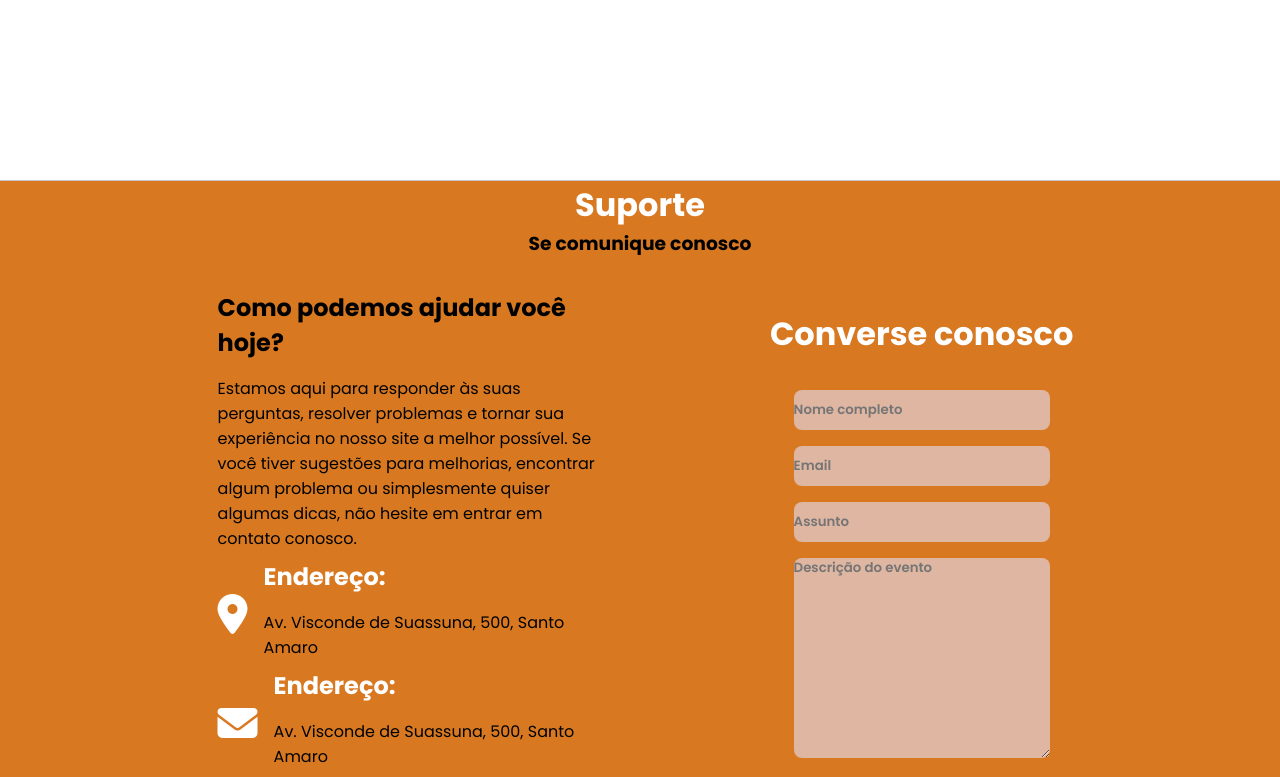
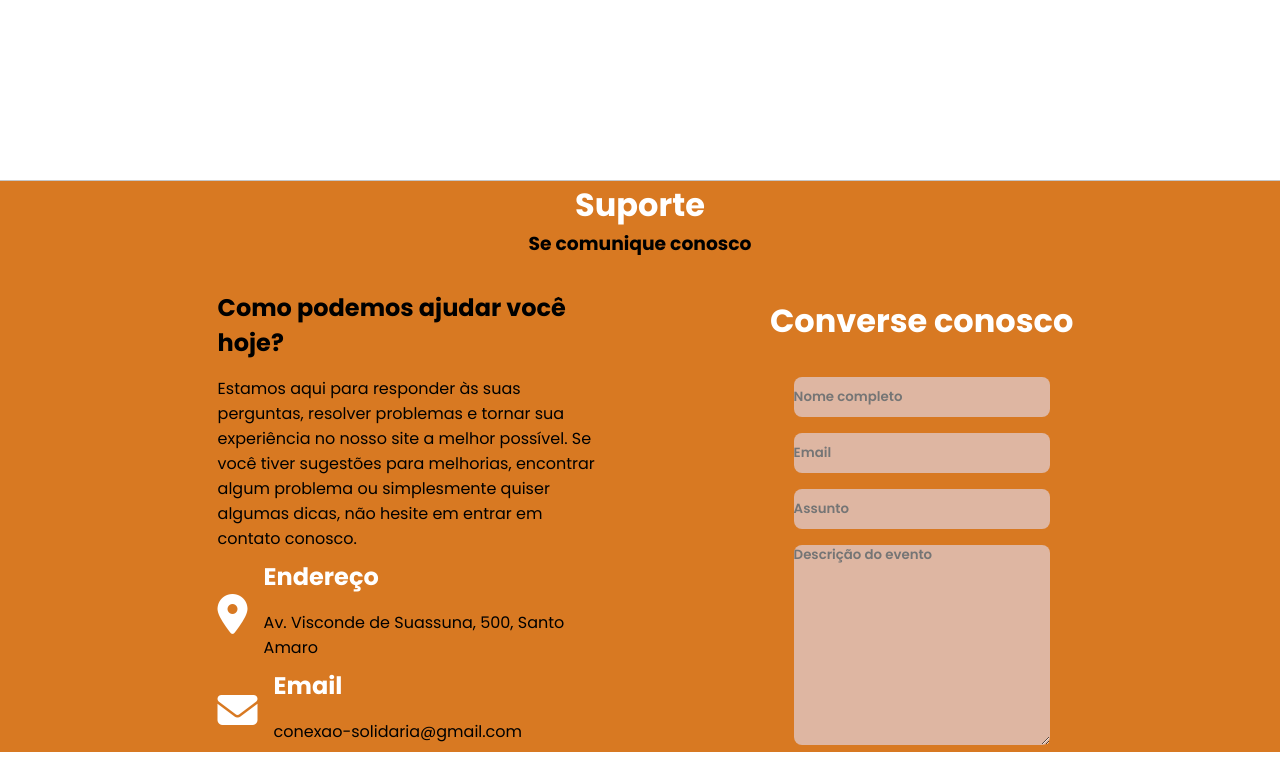
Before and after one commit to GyanMonteiro/Conexao-PE-Compaixao, a plain HTML site: page index.html in a window 1280 px wide. Shown: the part 3240-4017 px from the top of the page. After the commit the page ends 3992 px from the top, so only its background shows below. Drawn offline with Linux system fonts and the light colour scheme.

```diff
--- a/index.html
+++ b/index.html
@@ -94,15 +94,15 @@
                 <div class="address-footer">
                     <div class="icon-class-footer"><i class="fa-solid fa-location-dot"></i></div>
                     <div class="text-content-footer">
-                        <h2>Endereço:</h2>
+                        <h2>Endereço</h2>
                         <p>Av. Visconde de Suassuna, 500, Santo Amaro</p>
                     </div>
                 </div>
                 <div class="email-footer">
                     <div class="icon-class-footer"><i class="fa-solid fa-envelope"></i></div>
                     <div class="text-content-footer">
-                        <h2>Endereço:</h2>
-                        <p>Av. Visconde de Suassuna, 500, Santo Amaro</p>
+                        <h2>Email</h2>
+                        <p>conexao-solidaria@gmail.com</p>
                     </div>
                 </div>
             </div>
--- a/src/styles/style-index.css
+++ b/src/styles/style-index.css
@@ -183,6 +183,9 @@
 .text-content-footer h2{
   color: #fff;
 }
+.text-content-footer p{
+  margin-top: 0;
+}
 .text-content-footer{
   display: flex;
   flex-direction: column;
```
